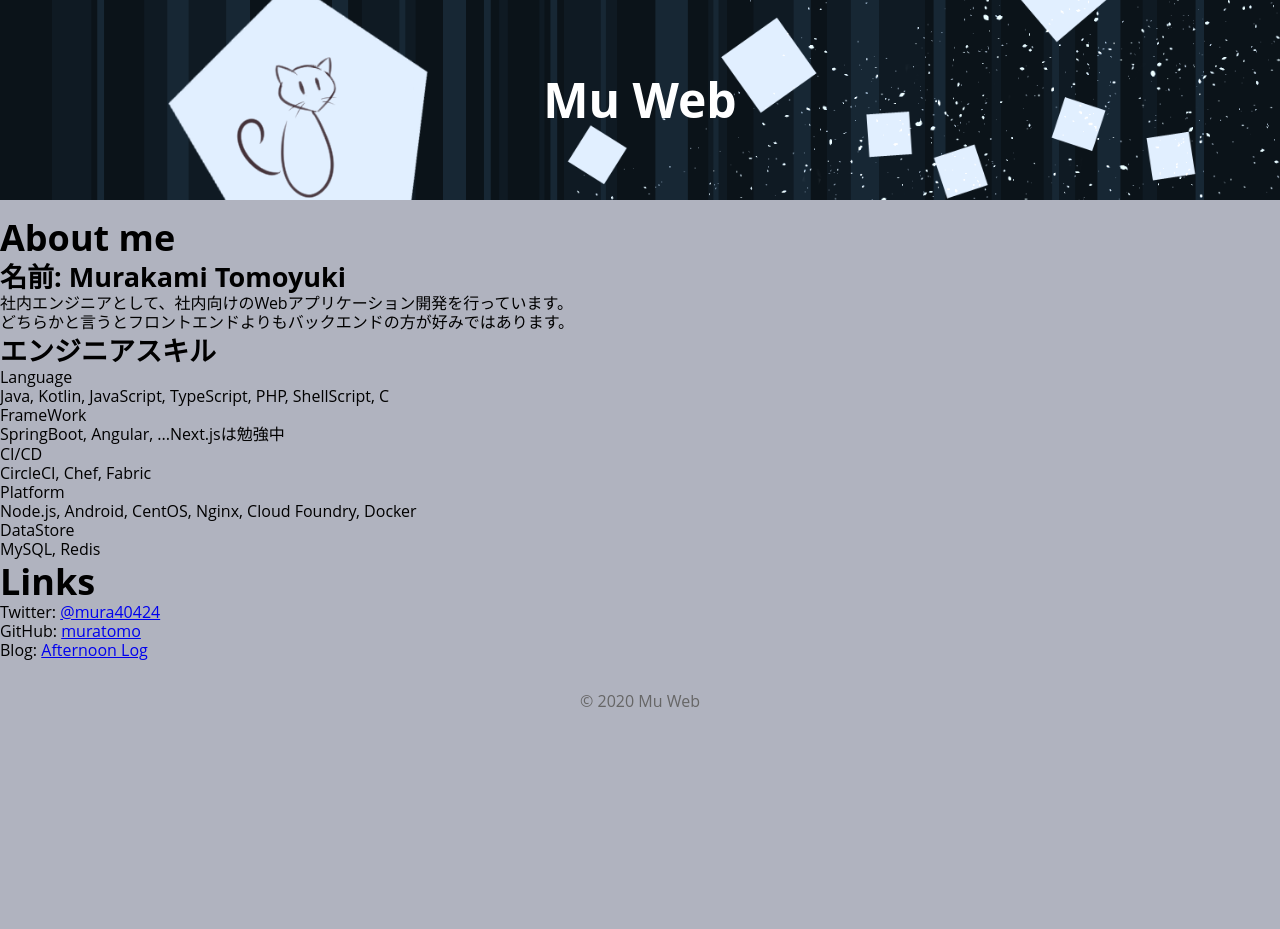
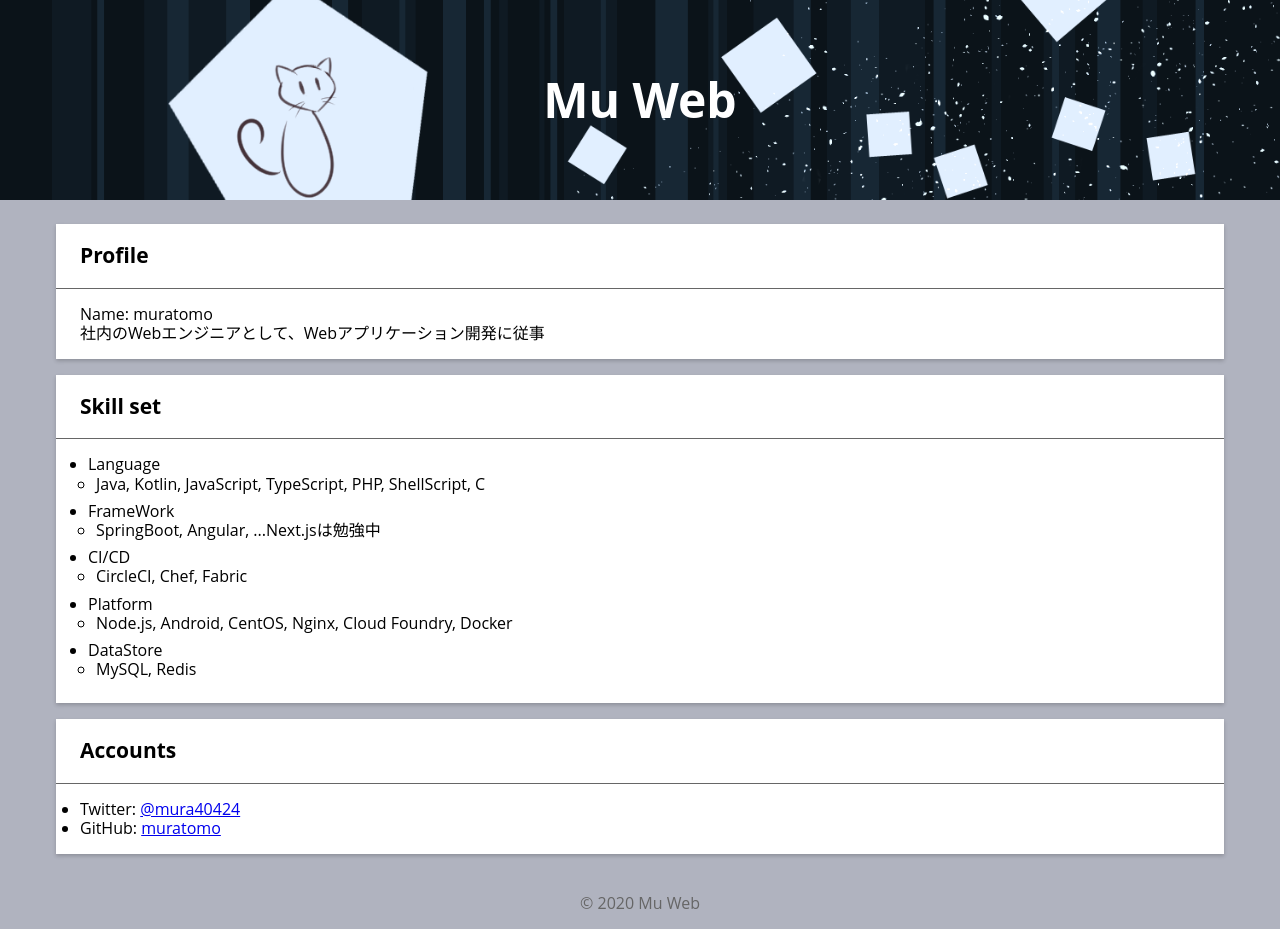
Before and after one commit to muratomo/mu-web, a Next.js app in the folder app/: page /about in a window 1280 px wide. Before the commit the page ends 800 px from the top, so only its background shows below. Built offline with nearby package versions, Linux system fonts and the light colour scheme.

Commit message:
aboutページ整え

```diff
--- a/app/next.config.js
+++ b/app/next.config.js
@@ -4,9 +4,8 @@ module.exports = withSass({
   /* config options here */
   exportPathMap: () => {
     return {
-      '/': {
-        page: '/'
-      }
+      '/': { page: '/' },
+      '/about': { page: '/about' }
     };
   }
 });
--- a/app/src/pages/about/index.tsx
+++ b/app/src/pages/about/index.tsx
@@ -3,31 +3,55 @@ import { NextPageContext } from 'next';
 import Header from '../../components/header';
 import Footer from '../../components/footer';
 
-const profileJSX: JSX.Element = <div>
-  <h2>About me</h2>
-  <h3>名前: Murakami Tomoyuki</h3>
-  <p>社内エンジニアとして、社内向けのWebアプリケーション開発を行っています。<br/>
-  どちらかと言うとフロントエンドよりもバックエンドの方が好みではあります。
-  </p>
-  <h3>エンジニアスキル</h3>
-  <ul>
-    <li>Language</li>
-      <ul><li>Java, Kotlin, JavaScript, TypeScript, PHP, ShellScript, C</li></ul>
-    <li>FrameWork</li>
-      <ul><li>SpringBoot, Angular, ...Next.jsは勉強中</li></ul>
-    <li>CI/CD</li>
-      <ul><li>CircleCI, Chef, Fabric</li></ul>
-    <li>Platform</li>
-      <ul><li>Node.js, Android, CentOS, Nginx, Cloud Foundry, Docker</li></ul>
-    <li>DataStore</li>
-      <ul><li>MySQL, Redis</li></ul>
-  </ul>
-  <h2>Links</h2>
-  <ul>
-    <li>Twitter: <a href="https://twitter.com/mura40424">@mura40424</a></li>
-    <li>GitHub: <a href="https://github.com/muratomo">muratomo</a></li>
-    <li>Blog: <a href="https://mura-elma.hatenablog.com">Afternoon Log</a></li>
-  </ul>
+const profile: JSX.Element = <div className="main-content">
+  <div className="mu-card mu-card--1of1">
+    <div className="mu-card__headline"><h5>Profile</h5></div>
+    <div className="mu-card__content">
+      <p>Name: muratomo</p>
+      <p>社内のWebエンジニアとして、Webアプリケーション開発に従事</p>
+    </div>
+  </div>
+  <div className="mu-card mu-card--1of1">
+    <div className="mu-card__headline"><h5>Skill set</h5></div>
+    <div className="mu-card__content">
+      <ul className="mu-list">
+        <li>Language
+          <ul className="mu-list">
+            <li>Java, Kotlin, JavaScript, TypeScript, PHP, ShellScript, C</li>
+          </ul>
+        </li>
+        <li>FrameWork
+          <ul className="mu-list">
+            <li>SpringBoot, Angular, ...Next.jsは勉強中</li>
+          </ul>
+        </li>
+        <li>CI/CD
+          <ul className="mu-list">
+            <li>CircleCI, Chef, Fabric</li>
+          </ul>
+        </li>
+        <li>Platform
+          <ul className="mu-list">
+            <li>Node.js, Android, CentOS, Nginx, Cloud Foundry, Docker</li>
+          </ul>
+        </li>
+        <li>DataStore
+          <ul className="mu-list">
+            <li>MySQL, Redis</li>
+          </ul>
+        </li>
+      </ul>
+    </div>
+  </div>
+  <div className="mu-card mu-card--1of1">
+    <div className="mu-card__headline"><h5>Accounts</h5></div>
+    <div className="mu-card__content">
+      <ul>
+        <li>Twitter: <a href="https://twitter.com/mura40424">@mura40424</a></li>
+        <li>GitHub: <a href="https://github.com/muratomo">muratomo</a></li>
+      </ul>
+    </div>
+  </div>
 </div>;
 
 export default class AboutPage extends React.Component<{}> {
@@ -40,7 +64,9 @@ export default class AboutPage extends React.Component<{}> {
     return (
       <div>
         <Header />
-        {profileJSX}
+        <section>
+          {profile}
+        </section>
         <Footer />
       </div>
     );
--- /dev/null
+++ b/app/src/style/component/_list.scss
@@ -0,0 +1,5 @@
+.mu-list {
+  > li {
+    margin: 0px 0px $margin $margin;
+  }
+}
--- a/app/src/style/index.scss
+++ b/app/src/style/index.scss
@@ -7,3 +7,4 @@
 @import './component/header';
 @import './component/footer';
 @import './component/card';
+@import './component/list';
```
